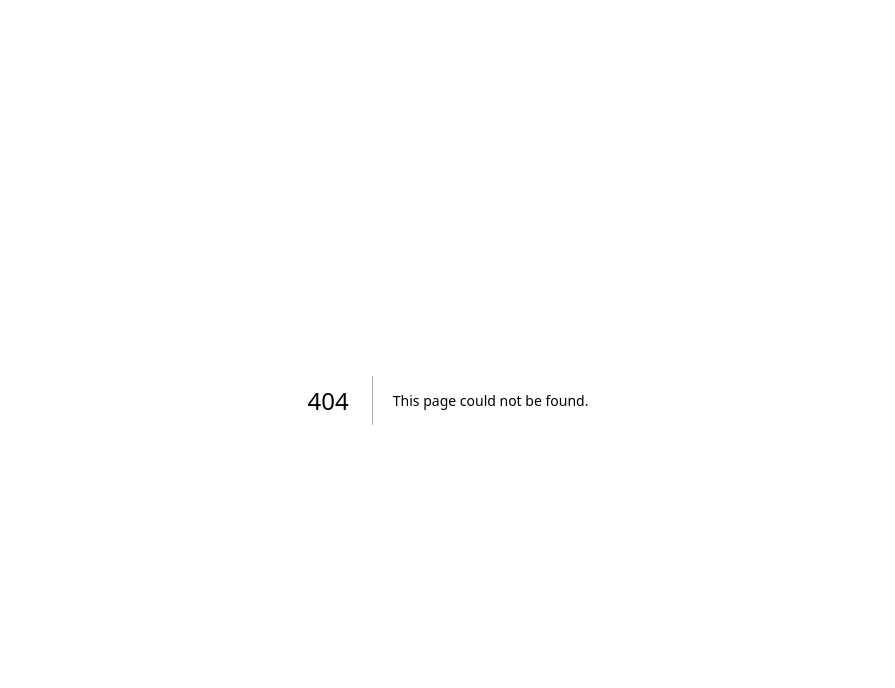
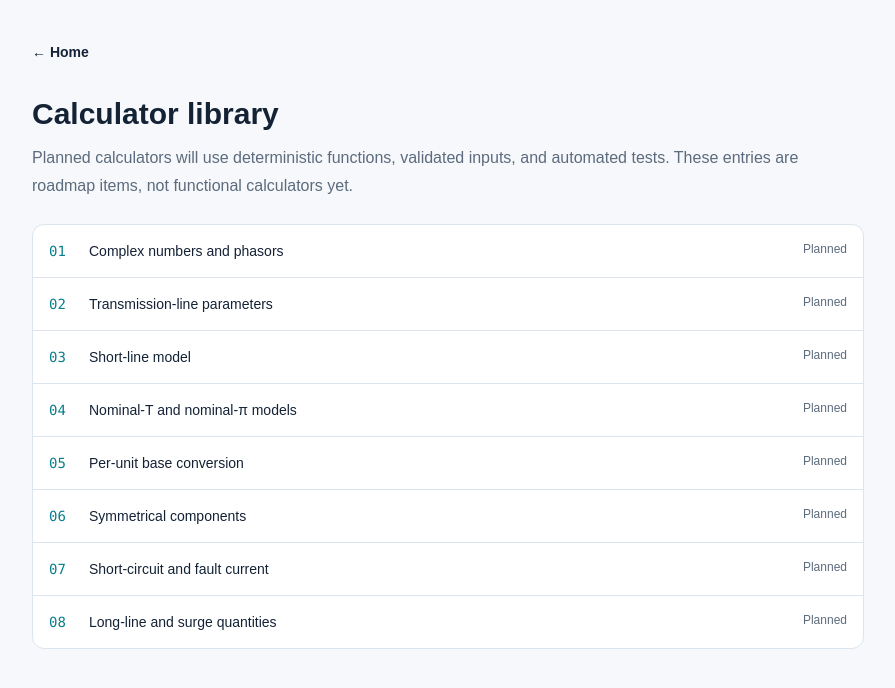
Before and after one commit to valeriovlad13-del/power-systems-lab, a Next.js app: page /calculators in a window 1280 px wide. Before the commit this address had no page. Shown: the top 688 px of the page, without its empty margins (192-1087 px from the left). Built offline with nearby package versions, Linux system fonts and the light colour scheme.

Commit message:
chore: add app/calculators/page.tsx

```diff
--- /dev/null
+++ b/app/calculators/page.tsx
@@ -0,0 +1,39 @@
+import Link from "next/link";
+
+const planned = [
+  "Complex numbers and phasors",
+  "Transmission-line parameters",
+  "Short-line model",
+  "Nominal-T and nominal-π models",
+  "Per-unit base conversion",
+  "Symmetrical components",
+  "Short-circuit and fault current",
+  "Long-line and surge quantities",
+];
+
+export default function CalculatorsPage() {
+  return (
+    <main className="mx-auto max-w-4xl px-5 py-10 sm:px-8">
+      <Link href="/" className="text-sm font-semibold text-[var(--accent)]">
+        ← Home
+      </Link>
+      <h1 className="mt-8 text-3xl font-bold">Calculator library</h1>
+      <p className="mt-3 leading-7 text-[var(--muted)]">
+        Planned calculators will use deterministic functions, validated inputs,
+        and automated tests. These entries are roadmap items, not functional
+        calculators yet.
+      </p>
+      <ul className="mt-6 divide-y divide-[var(--border)] rounded-xl border border-[var(--border)] bg-white">
+        {planned.map((name, index) => (
+          <li key={name} className="flex gap-4 px-4 py-4 text-sm">
+            <span className="w-6 shrink-0 font-mono text-[var(--accent)]">
+              {String(index + 1).padStart(2, "0")}
+            </span>
+            <span>{name}</span>
+            <span className="ml-auto text-xs text-[var(--muted)]">Planned</span>
+          </li>
+        ))}
+      </ul>
+    </main>
+  );
+}
```
